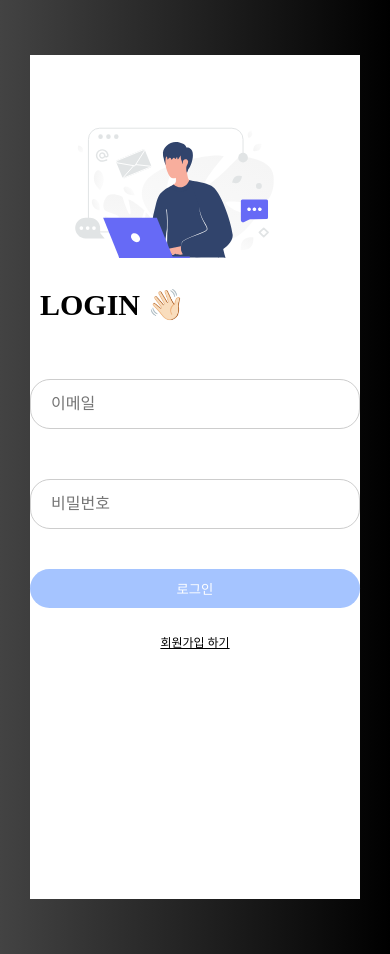
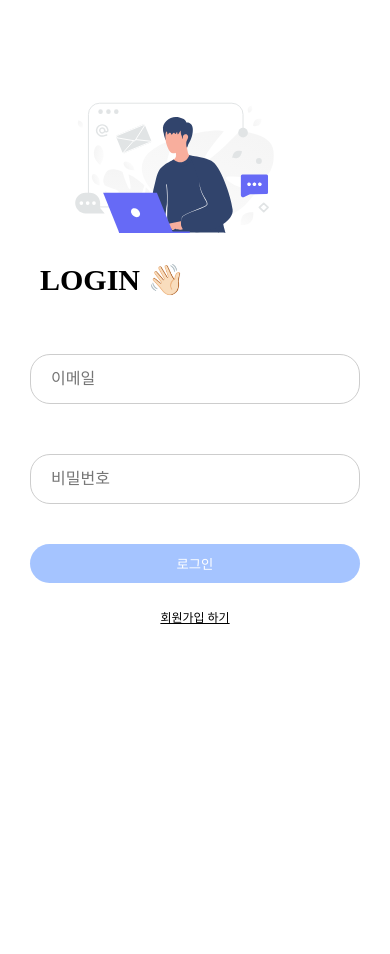
Before and after one commit to preonboarding-FE-6team/week1-1, a React (Create React App) app: page / in a window 390 px wide. After the commit the page ends 904 px from the top, so only its background shows below. Built offline with nearby package versions, Linux system fonts and the light colour scheme; no server answers; a web font is replaced by a local one.

Commit message:
Design: modify scroll

```diff
--- a/src/App.css
+++ b/src/App.css
@@ -104,7 +104,6 @@ button {
 
   .wrapper {
     margin: 0 auto;
-    height: 100vh;
     max-width: 480px;
     padding: 55px 30px;
     -webkit-box-shadow: 0px 0px 22px -2px rgba(0, 0, 0, 0.75);
@@ -123,10 +122,8 @@ button {
 
 @media screen and (max-width: 768px) {
   body {
-    overflow: hidden;
     margin: 0;
-    padding: 0;
-    padding: 55px 30px;
+    padding: 30px;
   }
 
   .wrapper {
--- a/src/index.css
+++ b/src/index.css
@@ -5,7 +5,6 @@ body {
     'Droid Sans', 'Helvetica Neue', sans-serif;
   -webkit-font-smoothing: antialiased;
   -moz-osx-font-smoothing: grayscale;
-  background-image: linear-gradient(to right, #434343 0%, black 100%);
 }
 
 code {
```
